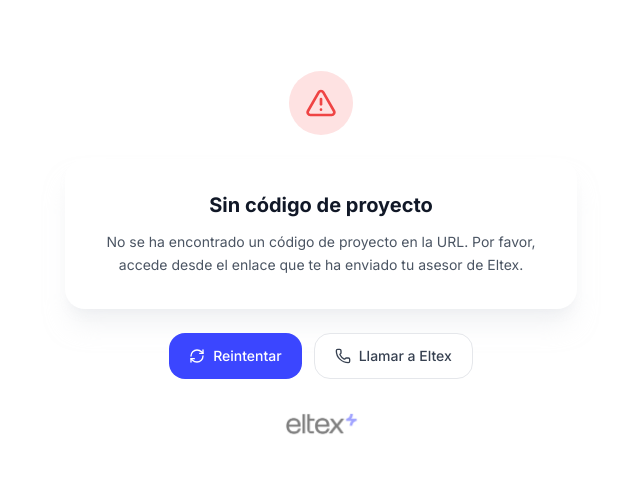
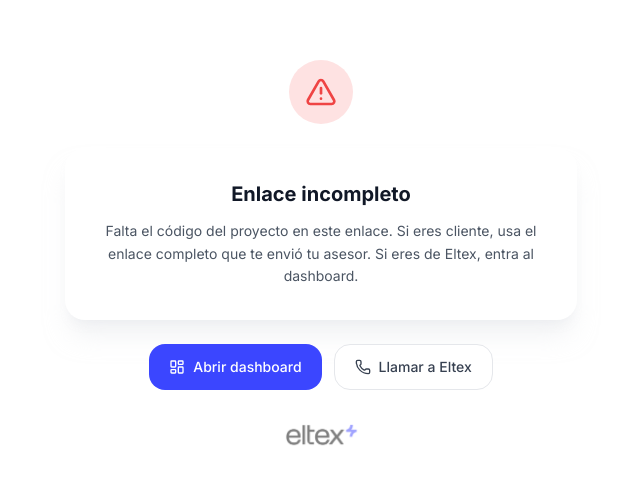
Before and after one commit to jaswantjat/Document_collection_form_new, a React (Vite) app in the folder app/: page / in a window 1280 px wide. Shown: the part 145-630 px from the top of the page, without its empty margins (319-959 px from the left). Built offline with nearby package versions, Linux system fonts and the light colour scheme.

Commit message:
Fix empty customer link handling

```diff
--- a/app/src/App.tsx
+++ b/app/src/App.tsx
@@ -214,6 +214,14 @@
     ...project,
     formData: normalizeFormData(project.formData ?? null),
   };
+}
+
+function hasDashboardSession(): boolean {
+  try {
+    return Boolean(sessionStorage.getItem('dashboard_token'));
+  } catch {
+    return false;
+  }
 }
 
 // ── Main Form App ─────────────────────────────────────────────────────────────
@@ -466,6 +474,10 @@
   }, [activeSection, followUpDocumentFlow]);
 
   const renderSection = () => {
+    if (!urlCode && (source === 'assessor' || hasDashboardSession())) {
+      return <Navigate to="/dashboard" replace />;
+    }
+
     if (!urlCode) {
       return <ErrorSection error="INVALID_CODE" />;
     }
--- a/app/src/sections/ErrorSection.tsx
+++ b/app/src/sections/ErrorSection.tsx
@@ -1,17 +1,32 @@
-import { AlertTriangle, RefreshCw, Phone } from 'lucide-react';
+import { AlertTriangle, LayoutDashboard, Phone, RefreshCw } from 'lucide-react';
 
 interface Props {
   error: string;
 }
 
-const errorMessages: Record<string, { title: string; description: string }> = {
+type ErrorAction =
+  | { kind: 'reload'; label: string }
+  | { kind: 'link'; label: string; href: string };
+
+interface ErrorMessage {
+  title: string;
+  description: string;
+  primaryAction?: ErrorAction;
+}
+
+const errorMessages: Record<string, ErrorMessage> = {
   PROJECT_NOT_FOUND: {
     title: 'Enlace no válido',
     description: 'Este enlace no existe o ha expirado. Contacta con tu asesor de Eltex para que te envíe un enlace nuevo.',
   },
   INVALID_CODE: {
-    title: 'Sin código de proyecto',
-    description: 'No se ha encontrado un código de proyecto en la URL. Por favor, accede desde el enlace que te ha enviado tu asesor de Eltex.',
+    title: 'Enlace incompleto',
+    description: 'Falta el código del proyecto en este enlace. Si eres cliente, usa el enlace completo que te envió tu asesor. Si eres de Eltex, entra al dashboard.',
+    primaryAction: {
+      kind: 'link',
+      label: 'Abrir dashboard',
+      href: '/dashboard',
+    },
   },
   NETWORK_ERROR: {
     title: 'Sin conexión',
@@ -37,6 +52,7 @@
 
 export function ErrorSection({ error }: Props) {
   const msg = errorMessages[error] || errorMessages['UNKNOWN_ERROR'];
+  const primaryAction = msg.primaryAction ?? { kind: 'reload', label: 'Reintentar' } satisfies ErrorAction;
 
   return (
     <div className="min-h-screen flex items-center justify-center p-4">
@@ -54,14 +70,24 @@
         </div>
 
         <div className="flex gap-3 justify-center">
+          {primaryAction.kind === 'reload' ? (
             <button
               type="button"
               onClick={() => window.location.reload()}
               className="flex items-center gap-2 py-3 px-5 bg-eltex-blue text-white font-medium rounded-xl text-sm hover:bg-eltex-blue-dark transition-colors"
             >
               <RefreshCw className="w-4 h-4" />
-            Reintentar
+              {primaryAction.label}
             </button>
+          ) : (
+            <a
+              href={primaryAction.href}
+              className="flex items-center gap-2 py-3 px-5 bg-eltex-blue text-white font-medium rounded-xl text-sm hover:bg-eltex-blue-dark transition-colors"
+            >
+              <LayoutDashboard className="w-4 h-4" />
+              {primaryAction.label}
+            </a>
+          )}
           <a
             href="tel:+34933868369"
             className="flex items-center gap-2 py-3 px-5 bg-white border border-gray-200 text-gray-700 font-medium rounded-xl text-sm hover:bg-gray-50 transition-colors"
```
Also changed, not shown: 2 other files (tests, documents, lock files or other folders). Lines whose indentation alone changed are shown as unchanged.
